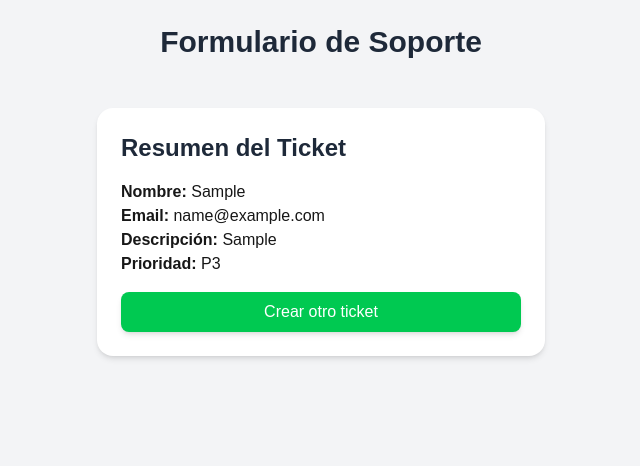
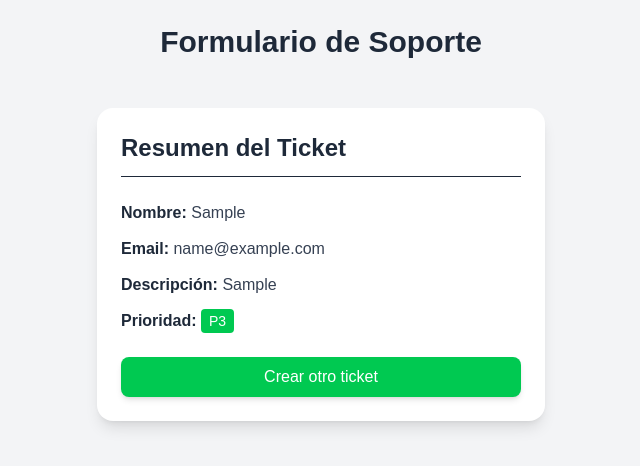
Before and after one commit to DRAKEFISTFIRE/Prueba-T-cnica-Soporte-T-cnico-Full-Stack-Junior, a Next.js app: page /support in a window 1280 px wide. Both pictures are taken after typing "Sample", "name@example.com", "Sample" into the empty fields and a click on the button "Enviar Ticket". Shown: the top 466 px of the page, without its empty margins (319-959 px from the left). Built offline with nearby package versions, Linux system fonts and the light colour scheme.

Commit message:
Css ticket

```diff
--- a/src/app/support/page.tsx
+++ b/src/app/support/page.tsx
@@ -142,23 +142,51 @@ return (
       </form>
     ) : (
 /* Resumen del ticket */
-      <div className="bg-white shadow-md rounded-2xl p-6 w-full max-w-md mt-6">
-        <h2 className="text-2xl font-bold text-gray-800 mb-4">
+<div className="bg-white shadow-lg rounded-2xl p-6 w-full max-w-md mt-6">
+  <h2 className="text-2xl font-bold text-gray-800 mb-6 border-b pb-3">
     Resumen del Ticket
   </h2>
-        <p><strong>Nombre:</strong> {ticket.nombre}</p>
-        <p><strong>Email:</strong> {ticket.email}</p>
-        <p><strong>Descripción:</strong> {ticket.descripcion}</p>
-        <p><strong>Prioridad:</strong> {ticket.prioridad}</p>
+
+  <div className="space-y-3 text-gray-700">
+    <p>
+      <span className="font-semibold text-gray-800">Nombre:</span>{" "}
+      {ticket.nombre}
+    </p>
+    <p>
+      <span className="font-semibold text-gray-800">Email:</span>{" "}
+      {ticket.email}
+    </p>
+    <p>
+      <span className="font-semibold text-gray-800">Descripción:</span>{" "}
+      {ticket.descripcion}
+    </p>
+    <p>
+      <span className="font-semibold text-gray-800">Prioridad:</span>{" "}
+      <span
+        className={`px-2 py-1 rounded text-white text-sm ${
+          ticket.prioridad === "P0"
+            ? "bg-red-600"
+            : ticket.prioridad === "P1"
+            ? "bg-orange-500"
+            : ticket.prioridad === "P2"
+            ? "bg-yellow-500"
+            : "bg-green-500"
+        }`}
+      >
+        {ticket.prioridad}
+      </span>
+    </p>
+  </div>
 
   {/* Botón para crear otro ticket */}
   <button
     onClick={handleNewTicket}
-          className="mt-4 bg-green-500 hover:bg-green-600 text-white font-medium px-4 py-2 rounded-lg w-full shadow-md"
+    className="mt-6 bg-green-500 hover:bg-green-600 text-white font-medium px-4 py-2 rounded-lg w-full shadow-md"
   >
     Crear otro ticket
   </button>
 </div>
+
     )}
   </div>
 )};
```
Lines whose indentation alone changed are shown as unchanged.
